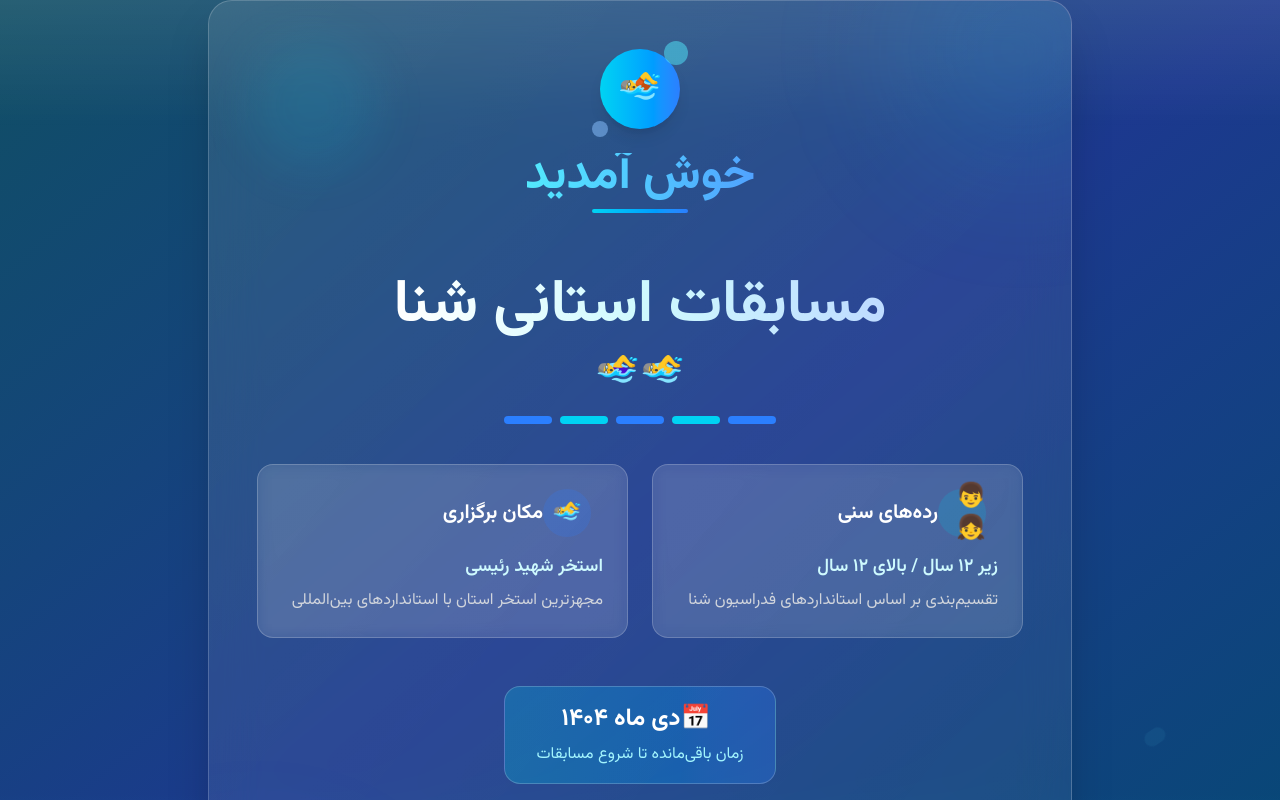
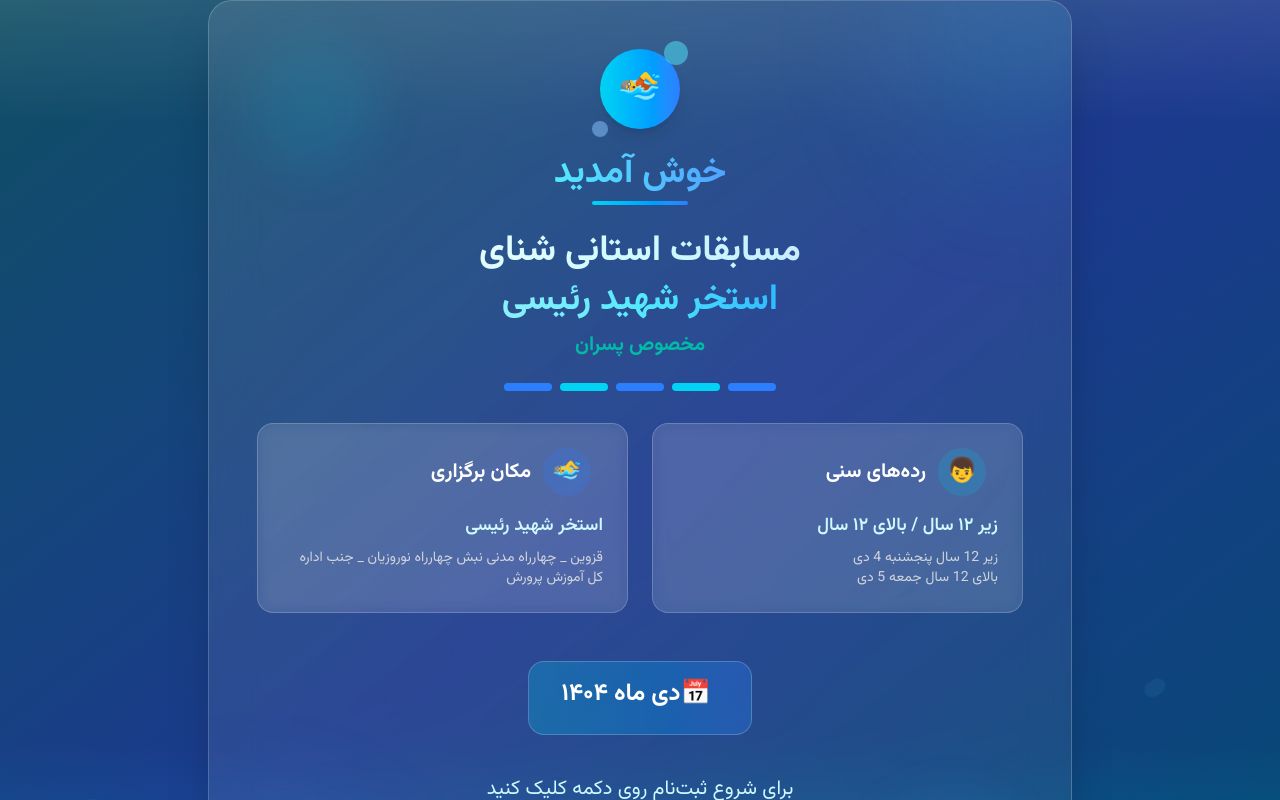
Before and after one commit to mobina211/SwimLeagueEntry, a Vue app: page / in a window 1280 px wide. Shown: the top 800 px of the page. Built offline with nearby package versions, Linux system fonts and the light colour scheme.

Commit message:
updated welcome banner

```diff
--- a/src/components/WelcomeBanner.vue
+++ b/src/components/WelcomeBanner.vue
@@ -31,7 +31,7 @@
         <div class="absolute -bottom-20 -left-20 w-64 h-64 rounded-full bg-blue-400/10 blur-3xl"></div>
 
         <!-- Header with logo -->
-        <div class="flex flex-col items-center mb-8">
+        <div class="flex flex-col items-center">
           <div class="flex items-center justify-center mb-6">
             <div class="relative">
               <!-- Swimming icon -->
@@ -46,19 +46,22 @@
           </div>
 
           <h1
-            class="text-3xl md:text-5xl font-extrabold mb-2 bg-linear-to-r from-cyan-300 to-blue-400 bg-clip-text text-transparent">
+            class="text-3xl md:text-4xl font-extrabold mb-2 bg-linear-to-r from-cyan-300 to-blue-400 bg-clip-text text-transparent">
             خوش آمدید
           </h1>
           <div class="w-24 h-1 bg-linear-to-r from-cyan-400 to-blue-500 rounded-full mb-6"></div>
         </div>
 
         <!-- Main title -->
-        <div class="mb-10">
-          <h1 class="text-4xl md:text-6xl font-black text-center mb-6 leading-tight">
-            <span class="bg-linear-to-r from-white via-cyan-100 to-blue-200 bg-clip-text text-transparent">
-              مسابقات استانی شنا
-            </span>
-            <span class="block text-4xl mt-2">🏊‍♂️🏊‍♀️</span>
+        <div class="">
+          <h1 class="text-4xl font-black text-center mb-6 leading-tight">
+            <div class="bg-linear-to-r from-white via-cyan-100 to-blue-200 bg-clip-text text-transparent">
+              مسابقات استانی شنای
+            </div>
+            <div class="mt-1 bg-linear-to-r from-cyan-100 via-cyan-300 to-blue-600 bg-clip-text text-transparent">
+              استخر شهید رئیسی
+            </div>
+            <span class="block text-xl mt-2 text-teal-500">مخصوص پسران</span>
           </h1>
 
           <!-- Swimming lanes design -->
@@ -73,24 +76,27 @@
         <div class="grid grid-cols-1 md:grid-cols-2 gap-6 mb-12">
           <div class="bg-white/10 backdrop-blur-sm p-6 rounded-2xl border border-white/20">
             <div class="flex items-center mb-4">
-              <div class="w-12 h-12 rounded-full bg-cyan-500/20 flex items-center justify-center mr-3">
-                <span class="text-2xl">👦👧</span>
+              <div class="w-12 h-12 rounded-full bg-cyan-500/20 flex items-center justify-center mx-3">
+                <span class="text-2xl">👦</span>
               </div>
               <h3 class="text-xl font-bold text-white">رده‌های سنی</h3>
             </div>
             <p class="text-lg text-cyan-100 font-semibold">زیر ۱۲ سال / بالای ۱۲ سال</p>
-            <p class="text-gray-300 mt-2">تقسیم‌بندی بر اساس استانداردهای فدراسیون شنا</p>
+            <p class="text-gray-300 text-sm mt-2">زیر 12 سال پنجشنبه 4 دی</p>
+            <p class="text-gray-300 text-sm">بالای 12 سال جمعه 5 دی</p>
+
           </div>
 
           <div class="bg-white/10 backdrop-blur-sm p-6 rounded-2xl border border-white/20">
             <div class="flex items-center mb-4">
-              <div class="w-12 h-12 rounded-full bg-blue-500/20 flex items-center justify-center mr-3">
+              <div class="w-12 h-12 rounded-full bg-blue-500/20 flex items-center justify-center mx-3">
                 <span class="text-2xl">🏊‍♂️</span>
               </div>
               <h3 class="text-xl font-bold text-white">مکان برگزاری</h3>
             </div>
             <p class="text-lg text-cyan-100 font-semibold">استخر شهید رئیسی</p>
-            <p class="text-gray-300 mt-2">مجهز‌ترین استخر استان با استانداردهای بین‌المللی</p>
+            <p class="text-gray-300 mt-2 text-sm">قزوین _ چهارراه مدنی نبش چهارراه نوروزیان _ جنب اداره کل آموزش پرورش
+            </p>
           </div>
         </div>
 
@@ -103,7 +109,6 @@
                 <span class="text-2xl mr-2">📅</span>
                 <h4 class="text-2xl font-bold text-white">دی ماه ۱۴۰۴</h4>
               </div>
-              <p class="text-cyan-200">زمان باقی‌مانده تا شروع مسابقات</p>
             </div>
           </div>
         </div>
```
